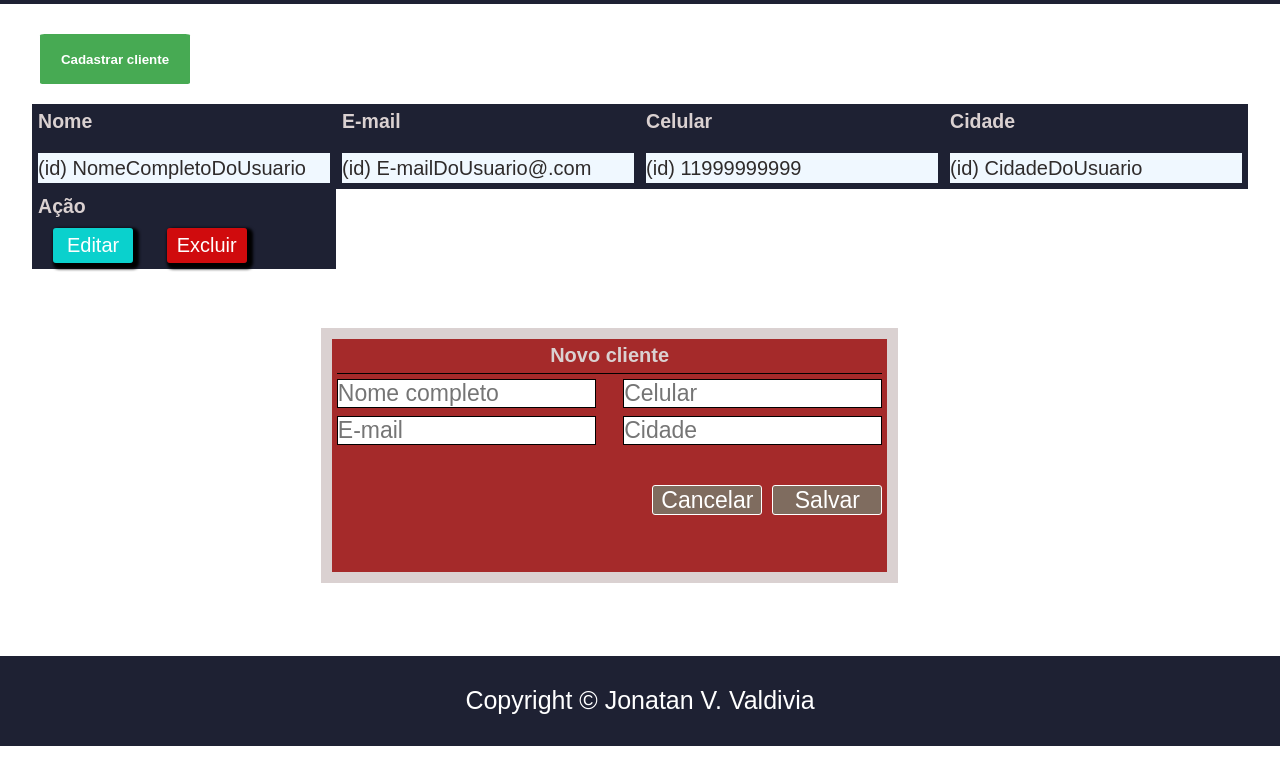
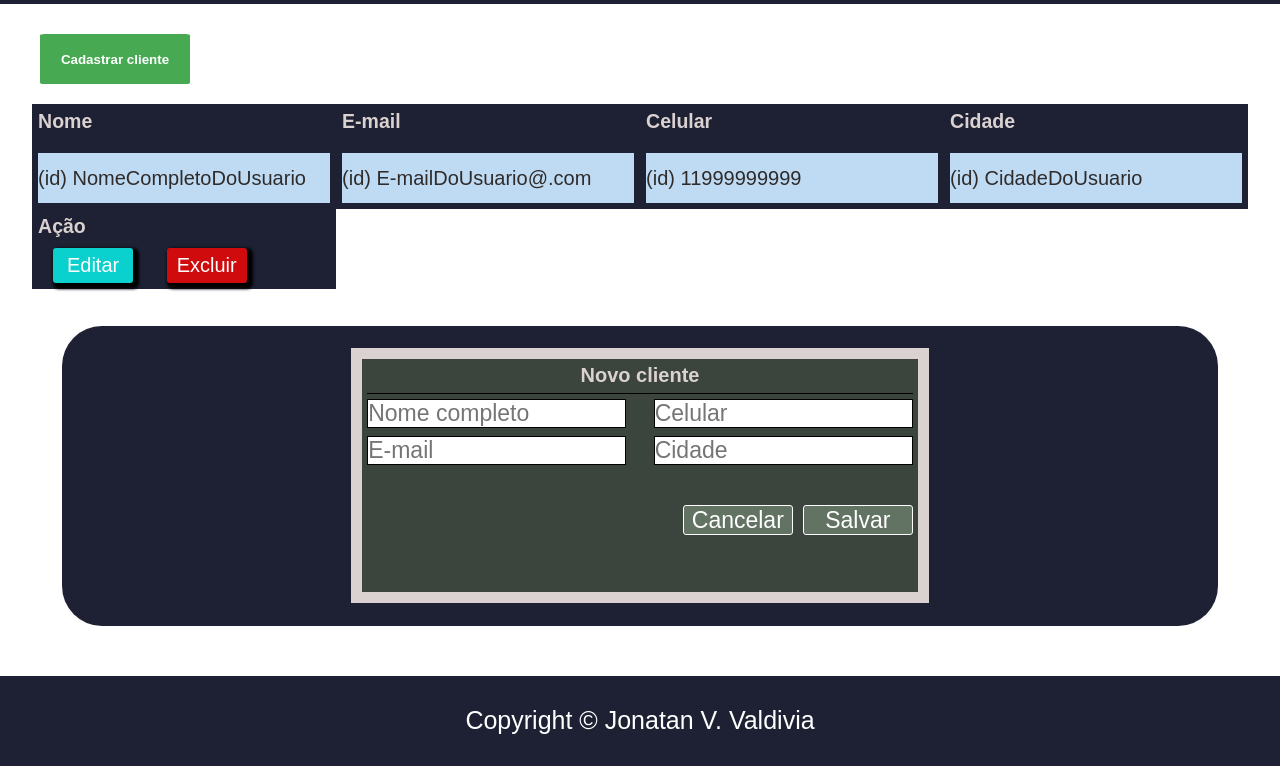
Before and after one commit to JonatanValdivia/Formulario_JS, a plain HTML site: page index.html in a window 1280 px wide. Both pictures are taken after a click on the button "Cadastrar cliente". Shown: the part 86-852 px from the top of the page. Drawn offline with Linux system fonts and the light colour scheme.

Commit message:
Correções realizadas

```diff
--- a/main.js
+++ b/main.js
@@ -1,8 +1,8 @@
 'use strict';
-const cadastrar = document.getElementById('InputCadastrar')
-cadastrar.addEventListener('click', exibirCaixaCadastro);
-
-function exibirCaixaCadastro(){
+const cadastrar = document.getElementById('InputCadastrar');
+cadastrar.addEventListener('click', function exibirCaixaCadastro(){
+  //Já removemos assim que for clicado, para não haver repetição da função (que é criar um elemento)
+  cadastrar.removeEventListener('click', exibirCaixaCadastro);
     //Primeiro informamos o item que desejamos criar:
     const itemASerCriado = document.createElement('div');
     //Agora informamos a classe dele
@@ -22,7 +22,18 @@ function exibirCaixaCadastro(){
         <input type="button" value="Cancelar">
       `
       document.getElementById('sessaoCadastro').appendChild(itemASerCriado);
+});
+
+const cadastrar2 = document.getElementById('InputCadastrar')
+cadastrar.addEventListener('click', animacoes);
+
+function animacoes(){
+  const sessaoCadastro = document.getElementById('sessaoCadastro');
+  sessaoCadastro.style.animation = 'go-back 1s';
+  sessaoCadastro.style.backgroundColor = 'rgb(30, 33, 51)';
+  sessaoCadastro.style.borderRadius = '4rem';
 }
+
 
 /*
 <div class="cadastrarCliente">
--- a/style.css
+++ b/style.css
@@ -17,7 +17,7 @@ h2{margin-right: 20rem;}
 
 .info p {margin-top: 2rem;}
 
-p{background-color: aliceblue; height: 3rem; display: flex; align-items: center; color: rgb(47, 43, 43); font-size: 2rem;}
+p{background-color: rgb(191, 219, 243); height: 5rem; display: flex; align-items: center; color: rgb(47, 43, 43); font-size: 2rem;}
 
 button{margin-top:1rem; margin-right: 1.5rem; margin-left: 1.5rem; height: 3.5rem; width: 8rem; font-size: 2rem; border-radius: 0.3rem; box-shadow: black 3px 3px 3px 3px;}
 
@@ -29,11 +29,22 @@ button:hover{box-shadow: 0; height: 3.4rem; width: 7.9rem; cursor: pointer;}
 
 input[type='button']{margin-bottom: 2rem; margin-top: 3rem; height: 5rem; width: 15rem; background-color: rgba(1, 137, 17, 0.721); font-weight: 600; color: white; border-radius: 3%; margin-left: 4rem;}
 
+input[type='button']:hover{cursor: pointer;}
+
 /*footer{display: flex; position: absolute; bottom: 0%; width: 100%; height: 9rem; background-color: rgb(30, 33, 51); font-size: 2.5rem; color: white; justify-content: center; align-items: center;}*/
 
-#sessaoCadastro{margin-top: 3%; height: 30rem; width: 95%; display: flex; justify-content: center; align-items: center; transition: 2s; margin-bottom: 5rem;}
+@keyframes go-back{
+  0% {
+      transform: translateX(1000px);
+  }
+  100% {
+      transform: translateX(0);
+  }
+}
 
-.cadastrarCliente{background-color:brown; border: solid 11px; width: 50%; padding: 5px; min-width: 40rem; height: 85%;}
+#sessaoCadastro{margin-top: 3%; height: 30rem; width: 95%; display: flex; justify-content: center; align-items: center; margin-bottom: 5rem; transition: 3s; margin-left: auto; margin-right: auto;}
+
+.cadastrarCliente{background-color: rgb(60, 68, 62); border: solid 11px; width: 50%; padding: 5px; min-width: 40rem; height: 85%;}
 
 .cadastrarCliente h4 {text-align: center; font-size: 2rem;
 margin-bottom: 1%;}
@@ -45,7 +56,6 @@ margin-bottom: 1%;}
 #inputGroup{display: grid; grid-template-columns: repeat(auto-fit, minmax(250px, 1fr)); gap: 5%;}
 
 .cadastrarCliente input[type='button']{
-  background-color: red;
   margin-bottom: 0; margin-top: 8%; height: 3rem; width: 11rem; background-color: rgba(113, 133, 115, 0.721); font-weight: normal; color: white; border-radius: 0.3rem; margin-left: 1rem;
   float: right;
 }
```
Lines whose indentation alone changed are shown as unchanged.
